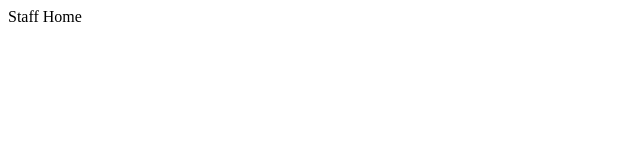
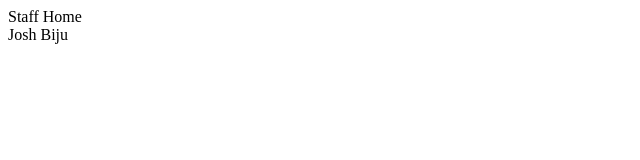
Before and after one commit to JBzZoN/Bookstack, a React (Vite) app in the folder client/: page /staff in a window 1280 px wide. Shown: the top 160 px of the page, without its empty margins (0-640 px from the left). Built offline with nearby package versions, Linux system fonts and the light colour scheme.

Commit message:
josh first

```diff
--- a/client/src/pages/staff/home/home.jsx
+++ b/client/src/pages/staff/home/home.jsx
@@ -5,6 +5,8 @@ function StaffHome() {
   return (
     <div>
       <div>Staff Home</div>
+      <div>Josh Biju</div>
+      <div></div>
       <Outlet/>
     </div>
   )
```
